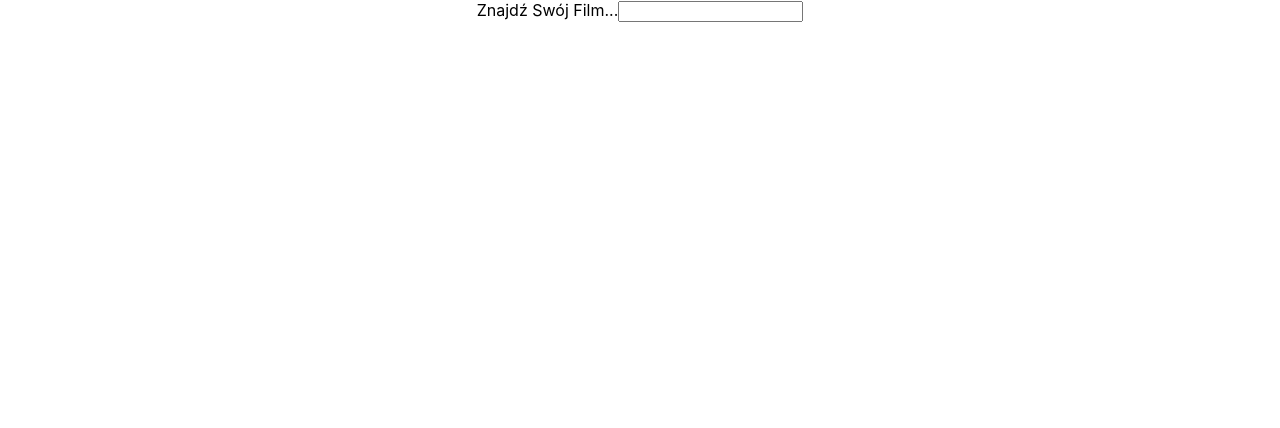
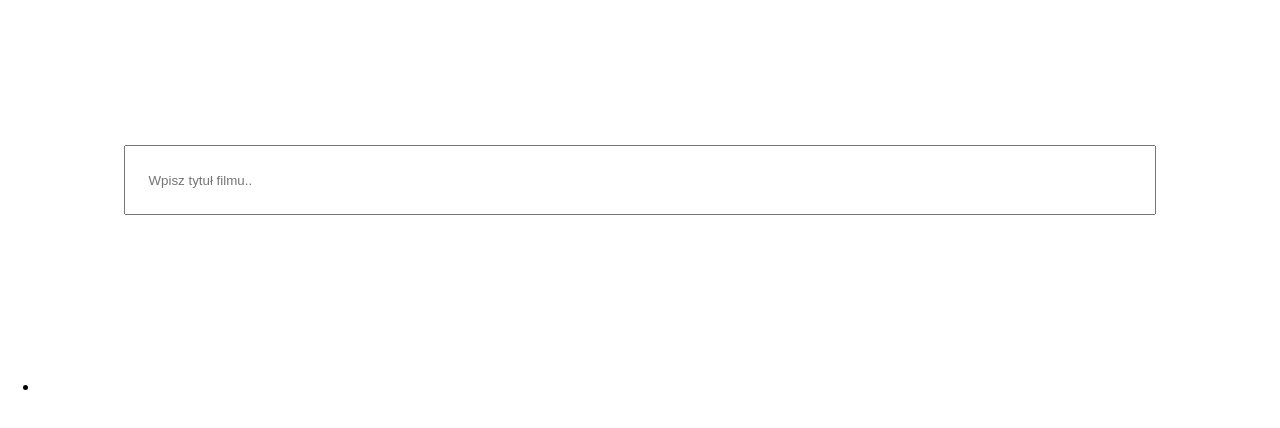
Before and after one commit to JakubSwiderskiPJ/moviedbAPIproject, a React (Create React App) app: page / in a window 1280 px wide. Shown: the top 428 px of the page. Built offline with nearby package versions, Linux system fonts and the light colour scheme.

Commit message:
API and search component

```diff
--- /dev/null
+++ b/src/API/API.envy.js
@@ -0,0 +1,3 @@
+const ApiKey = `f3ee5d85c3a33b8437e40136ab986b03`;
+const popularURL = `https://api.themoviedb.org/3/movie/popular?api_key=${ApiKey}`;
+const searchByTitle = (...title) => `https://api.themoviedb.org/3/search/movie?api_key=${ApiKey}&query=${title.join('+')}`;
--- /dev/null
+++ b/src/components/ResultItem/ResultItem.js
@@ -0,0 +1,12 @@
+import React from 'react';
+import './ResultItem.scss';
+
+export default function ResultItem() {
+
+
+    return (
+        <li>
+
+        </li>
+    );
+}
--- a/src/components/SearchBar/SearchBar.js
+++ b/src/components/SearchBar/SearchBar.js
@@ -1,14 +1,25 @@
-import React from 'react';
+import React, { useState } from 'react';
 import './SearchBar.scss';
+import ResultItem from "../ResultItem/ResultItem";
 
 export default function SearchBar() {
+
+    const [result, setResult] = useState([]);
 
 
 
     return (
-        <form>
-            <label htmlFor="search-bar">Znajdź Swój Film...</label>
-            <input id="search-bar" type="text"/>
-        </form>
+        <article className='search-film-bar'>
+            <form className='search-film-form'>
+                <label htmlFor="search-bar" />
+                <input id="search-bar"
+                       className='search-film-input search-film-input-justification'
+                       type="text"
+                       placeholder='Wpisz tytuł filmu..' />
+            </form>
+            <ul className="search-result-list">
+                <ResultItem />
+            </ul>
+        </article>
     );
 };
--- a/src/components/SearchBar/SearchBar.scss
+++ b/src/components/SearchBar/SearchBar.scss
@@ -0,0 +1,21 @@
+.search-film-bar {
+  height: 45vh;
+}
+
+.search-film-form {
+  height: 100%;
+  display: flex;
+  flex-direction: column;
+  justify-content: center;
+  align-items: center;
+}
+
+.search-film-input {
+  width: 80vw;
+  height: 8vh;
+  min-height: 30px;
+
+  &.search-film-input-justification {
+    text-indent: 2%;
+  }
+}
```
Also changed, not shown: src/components/ResultItem/ResultItem.scss (added).
